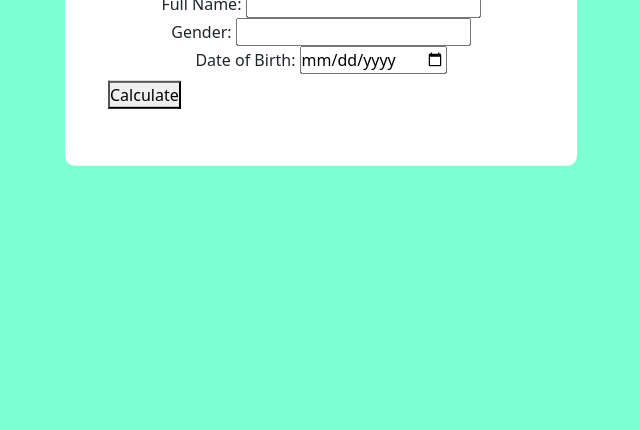
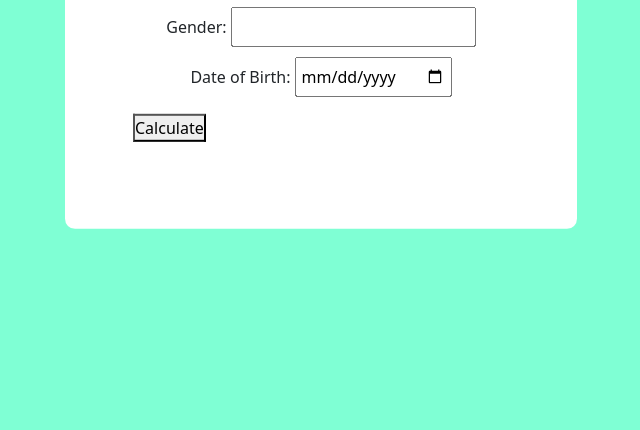
Before and after one commit to KamauDev-maker/Birthday-Calculator, a plain HTML site: page index.html in a window 1280 px wide. Shown: the part 370-800 px from the top of the page, without its empty margins (319-959 px from the left). Drawn offline with nearby package versions, Linux system fonts and the light colour scheme.

Commit message:
inout container styling

```diff
--- a/style.css
+++ b/style.css
@@ -19,3 +19,11 @@ div.container{
     border-radius: 10px;
     padding: 50px 30px;
 }
+div.input_box{
+    padding: 30px 25px;
+}
+input{
+    padding: 5px;
+    height: 40px;
+    margin: 0px 0px 10px 0px;
+}
```
